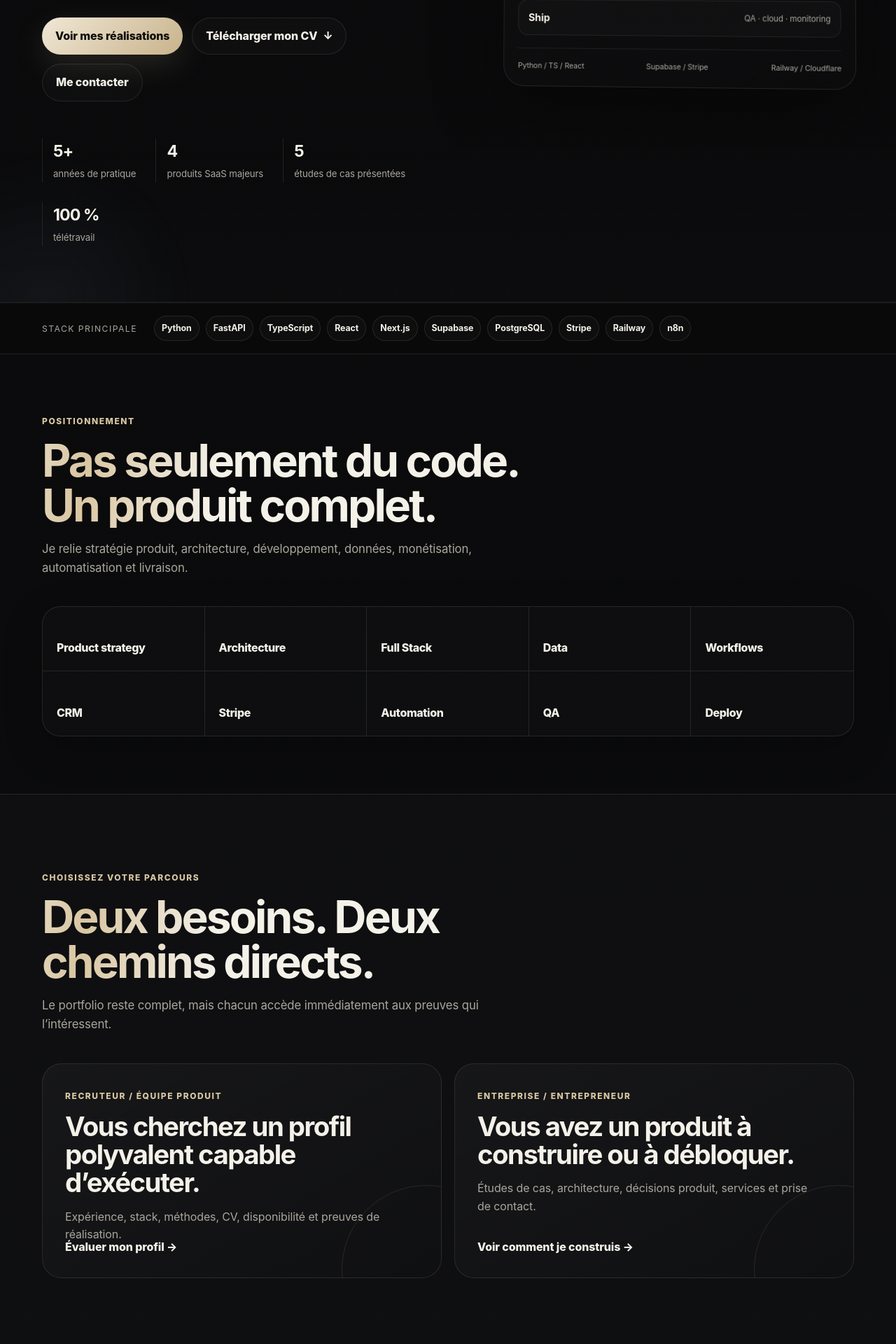
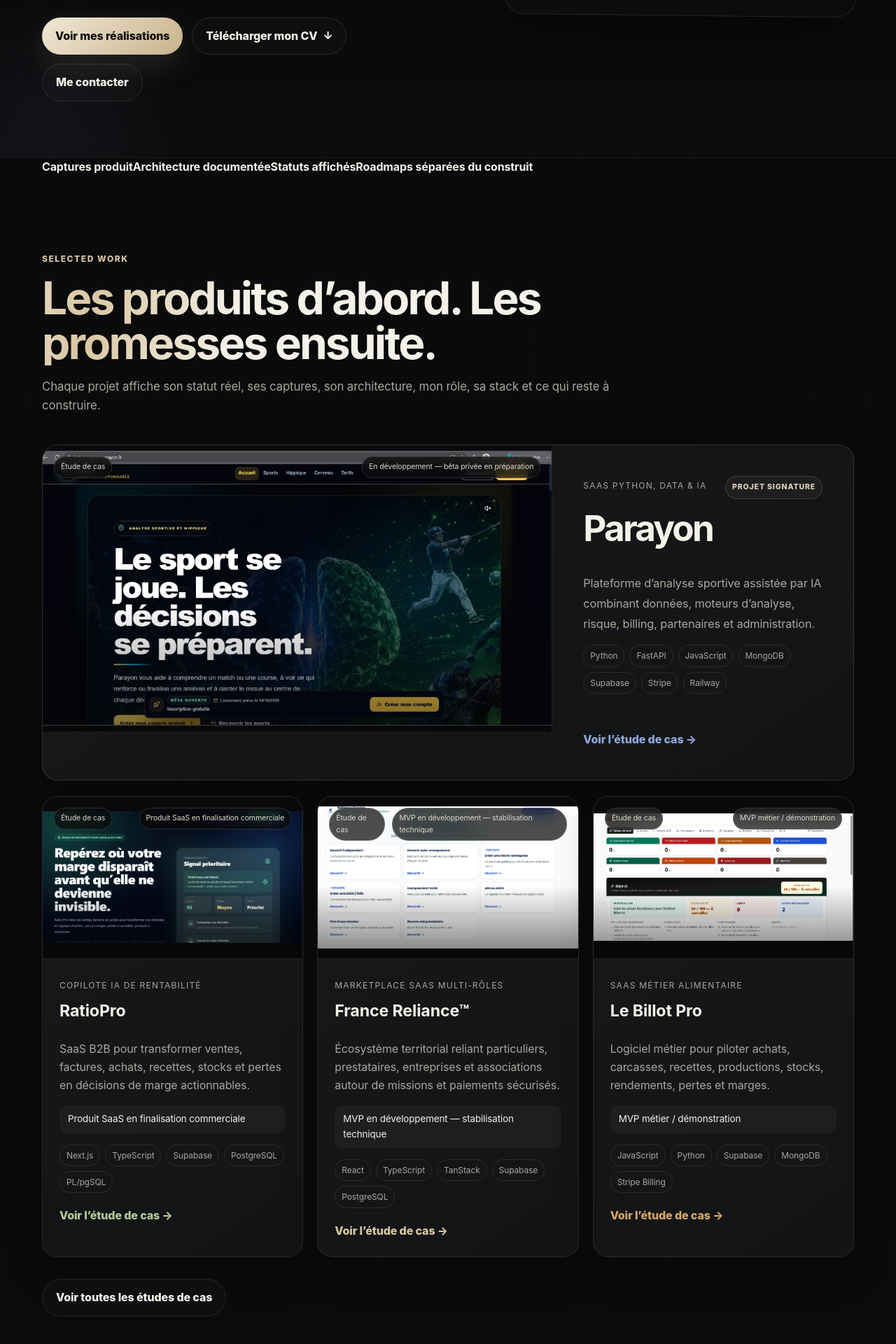
Before and after one commit to eleligny-coder/Portfolio, a Next.js app: page / in a window 1280 px wide. Shown: the part 844-2764 px from the top of the page at 70% size. Built offline with nearby package versions, Linux system fonts and the light colour scheme; no server answers.

Commit message:
content: lead with products problems and proof

```diff
--- a/src/app/page.tsx
+++ b/src/app/page.tsx
@@ -6,6 +6,14 @@
 
 const stack = ["Python", "FastAPI", "TypeScript", "React", "Next.js", "Supabase", "PostgreSQL", "Stripe", "Railway", "n8n"];
 const capabilities = ["Product strategy", "Architecture", "Full Stack", "Data", "Workflows", "CRM", "Stripe", "Automation", "QA", "Deploy"];
+const evidence = ["Captures produit", "Architecture documentée", "Statuts affichés", "Roadmaps séparées du construit"];
+const problems = [
+  ["Un MVP à cadrer", "L’idée existe, mais le périmètre, les rôles, les données et l’ordre de construction ne sont pas encore clairs."],
+  ["Un produit à reprendre", "Le projet avance mal, les bugs s’accumulent ou l’architecture devient difficile à faire évoluer."],
+  ["Des opérations dispersées", "CRM, fichiers, emails, paiements et automatisations vivent dans des outils qui ne communiquent pas correctement."],
+  ["Un métier complexe à transformer en logiciel", "Il faut convertir des règles métier, exceptions, workflows et responsabilités en un produit réellement utilisable."],
+] as const;
+const productNames = ["Parayon", "RatioPro", "France Reliance™", "Le Billot Pro", "Livré d’un Clic"];
 const cvPdf = "/documents/elie-leligny-cv-product-builder-full-stack.pdf";
 
 export default function Home() {
@@ -22,7 +30,6 @@
           <h1>Je transforme des besoins métier en <em>produits numériques qui tiennent la route.</em></h1>
           <p>SaaS, CRM sur mesure, applications métiers et automatisations — de la vision produit au code, aux données, au paiement et à la mise en production.</p>
           <div className="actions"><Link className="btn" href="/projets">Voir mes réalisations</Link><a className="btn secondary cv-download" href={cvPdf} download>Télécharger mon CV</a><Link className="btn ghost" href="/contact">Me contacter</Link></div>
-          <div className="proofs premium-proofs"><div><strong>5+</strong><span>années de pratique</span></div><div><strong>4</strong><span>produits SaaS majeurs</span></div><div><strong>5</strong><span>études de cas présentées</span></div><div><strong>100 %</strong><span>télétravail</span></div></div>
         </div>
 
         <div className="premium-system-card" aria-label="Vue synthétique des capacités produit">
@@ -38,6 +45,20 @@
         </div>
       </section>
     </section>
+
+    <section className="evidence-strip"><div className="shell">{evidence.map(item=><strong key={item}>{item}</strong>)}</div></section>
+
+    <section className="section selected-work selected-work-early"><div className="shell"><SectionTitle eyebrow="Selected work" title="Les produits d’abord. Les promesses ensuite." text="Chaque projet affiche son statut réel, ses captures, son architecture, mon rôle, sa stack et ce qui reste à construire."/>
+      <div className="featured-project-wrap"><ProjectCard project={featured} featured /></div>
+      <div className="grid three project-grid-secondary">{rest.map(p=><ProjectCard key={p.slug} project={p}/>)}</div>
+      <div className="actions"><Link className="btn secondary" href="/projets">Voir toutes les études de cas</Link></div>
+    </div></section>
+
+    <section className="section alt problem-section"><div className="shell">
+      <SectionTitle eyebrow="Votre situation" title="Quel produit essayez-vous de débloquer ?" text="Je pars du problème métier et du niveau de maturité réel du produit, pas d’une stack imposée à l’avance."/>
+      <div className="grid two problem-grid">{problems.map(([title,text])=><article className="problem-card" key={title}><span className="eyebrow">Problème fréquent</span><h3>{title}</h3><p>{text}</p></article>)}</div>
+      <div className="actions"><Link className="btn" href="/contact">Parler de votre blocage</Link></div>
+    </div></section>
 
     <section className="stack-strip"><div className="shell"><span>Stack principale</span><div>{stack.map(item=><strong key={item}>{item}</strong>)}</div></div></section>
 
@@ -56,10 +77,10 @@
 
     <section className="section"><div className="shell"><SectionTitle eyebrow="Capacité globale" title="Comprendre, architecturer, construire, déployer." text="Une approche qui relie métier, produit, code, données, CRM, monétisation et automatisation."/><div className="grid three"><article className="card premium-card"><span className="eyebrow">Structurer</span><h3>Transformer le besoin en système</h3><p>Analyse métier, MVP, rôles, workflows, CRM, roadmap et architecture fonctionnelle.</p></article><article className="card premium-card"><span className="eyebrow">Construire</span><h3>Développer les briques critiques</h3><p>Frontend, backend, données, sécurité, Stripe, automatisations et intégrations API.</p></article><article className="card premium-card"><span className="eyebrow">Livrer</span><h3>Passer du code au produit exploitable</h3><p>QA, documentation, déploiement Railway/Cloudflare, monitoring, priorisation et amélioration continue.</p></article></div></div></section>
 
-    <section className="section selected-work"><div className="shell"><SectionTitle eyebrow="Selected work" title="Des produits réels, présentés comme de vrais produits." text="Captures réelles, rôle, architecture, stack, maturité et roadmap séparée du fonctionnel."/>
-      <div className="featured-project-wrap"><ProjectCard project={featured} featured /></div>
-      <div className="grid three project-grid-secondary">{rest.map(p=><ProjectCard key={p.slug} project={p}/>)}</div>
-      <div className="actions"><Link className="btn secondary" href="/projets">Voir tous les projets</Link></div>
+    <section className="section alt trust-section"><div className="shell">
+      <SectionTitle eyebrow="Confiance" title="Ce que vous pouvez réellement vérifier." text="Pas de faux logos clients ni de métriques inventées : les produits, captures, statuts, architectures et profils professionnels sont consultables."/>
+      <div className="product-name-rail" aria-label="Produits documentés">{productNames.map(name=><span key={name}>{name}</span>)}</div>
+      <div className="trust-actions"><Link className="trust-link" href="/projets"><strong>Études de cas</strong><span>Captures, architecture, rôle et résultat actuel</span></Link><a className="trust-link" href={site.github} target="_blank" rel="noreferrer"><strong>GitHub</strong><span>Activité publique et profil technique</span></a><a className="trust-link" href={site.malt} target="_blank" rel="noreferrer"><strong>Malt</strong><span>Profil professionnel externe</span></a><Link className="trust-link" href="/cv"><strong>CV</strong><span>Parcours et stack en ligne</span></Link></div>
     </div></section>
 
     <section className="section github-proof"><div className="shell github-panel"><div><span className="eyebrow">GitHub & code propriétaire</span><h2>Activité visible. Dépôts applicatifs privés.</h2><p>Les dépôts des produits propriétaires restent privés. Le portfolio expose les fonctionnalités, choix techniques, captures et études de cas nécessaires pour évaluer mon travail sans publier les actifs sensibles.</p><div className="actions"><a className="btn secondary" href={site.github} target="_blank" rel="noreferrer">Voir mon GitHub ↗</a><Link className="btn ghost" href="/cv">Consulter le CV en ligne</Link></div></div><div className="github-terminal" aria-hidden="true"><div><span>●</span><span>●</span><span>●</span></div><code>$ product-builder --status</code><strong>Python / TypeScript / SaaS / CRM</strong><code>$ visibility</code><strong>Contributions publiques + privées</strong><code>$ product-repositories</code><strong>Private / propriétaire</strong></div></div></section>
```
